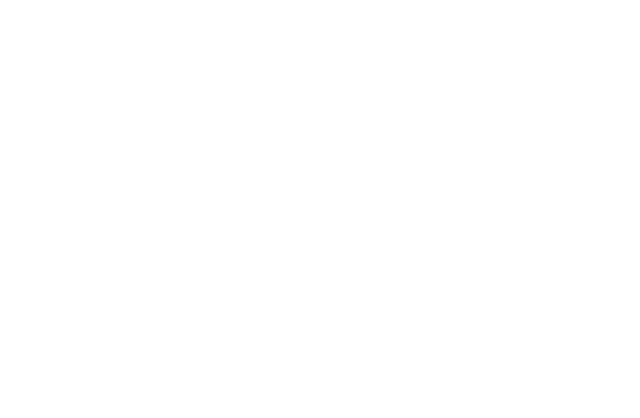
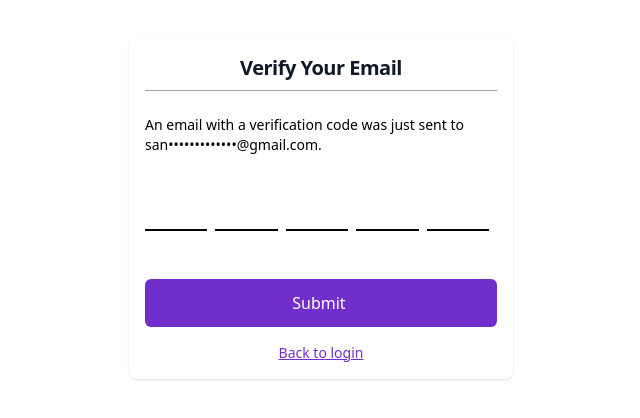
Before and after one commit to Abhishek8554/velvettee-frontend, a React (Vite) app: page /forgot-password in a window 1280 px wide. Before the commit this address had no page. Shown: the part 192-610 px from the top of the page, without its empty margins (319-959 px from the left). Built offline with nearby package versions, Linux system fonts and the light colour scheme.

Commit message:
forgor password WIP

```diff
--- a/src/App.scss
+++ b/src/App.scss
@@ -34,3 +34,21 @@
     font-size: 0.68rem;
     line-height: 1rem;
 }
+
+.otp-field[type="number"] {
+    text-align: center;
+}
+
+// Pre sets
+
+/* Chrome, Safari, Edge, Opera */
+input::-webkit-outer-spin-button,
+input::-webkit-inner-spin-button {
+  -webkit-appearance: none;
+  margin: 0;
+}
+
+/* Firefox */
+input[type=number] {
+  -moz-appearance: textfield;
+}
--- a/src/App.tsx
+++ b/src/App.tsx
@@ -1,18 +1,34 @@
-import { Route, Routes } from 'react-router-dom';
-import './App.scss';
-import Register from './screens/register/Register';
-import Login from './screens/login/Login';
-import LandingPage from './pages/landing-page/LandingPage';
+import { Route, Routes } from "react-router-dom";
+import "./App.scss";
+import Register from "./screens/Register";
+import Login from "./screens/Login";
+import LandingPage from "./pages/landing-page/LandingPage";
+import ForgotPassword from "./screens/ForgotPassword";
+import { ThemeProvider, createTheme } from "@mui/material";
 
 function App() {
+  const theme = createTheme({
+    palette: {
+      primary: {
+        main: "#722ecc",
+      },
+      secondary: {
+        main: "#eae9f2",
+      },
+    },
+  });
+
   return (
+    <ThemeProvider theme={theme}>
       <div className="app-container">
         <Routes>
           <Route path="/" Component={LandingPage} />
           <Route path="/login" Component={Login} />
           <Route path="/register" Component={Register} />
+          <Route path="/forgot-password" Component={ForgotPassword} />
         </Routes>
       </div>
+    </ThemeProvider>
   );
 }
 
--- a/src/components/Button.tsx
+++ b/src/components/Button.tsx
@@ -1,14 +1,19 @@
+import Spinner from "./Spinner";
+
 type ButtonProps = {
   text: string;
+  loader?: boolean;
 };
 
-const Button: React.FC<ButtonProps> = ({ text }) => {
+const Button: React.FC<ButtonProps> = ({ text, loader }) => {
   return (
     <button
       type="submit"
-      className="bg-blue-500 text-white p-2 rounded-md w-full sm:w-auto default-button"
+      className="bg-blue-500 text-white p-2 rounded-md w-full sm:w-auto default-button flex items-center justify-center"
     >
       {text}
+      &nbsp;
+      {loader && <Spinner />}
     </button>
   );
 };
--- a/src/components/Card.tsx
+++ b/src/components/Card.tsx
@@ -13,9 +13,7 @@
         </h5>
       </div>
 
-            <p className="mb-3 font-normal text-gray-500 dark:text-gray-400">
-                {subHeading}
-            </p>
+      <p className="mb-1 mt-6 text-sm font-medium">{subHeading}</p>
 
       <div className="card-body">{children}</div>
     </div>
--- /dev/null
+++ b/src/components/Spinner.tsx
@@ -0,0 +1,9 @@
+import { CircularProgress } from "@mui/material";
+
+type SpinnerProps = object;
+
+const Spinner: React.FC<SpinnerProps> = () => {
+  return <CircularProgress size={18} color="secondary" />;
+};
+
+export default Spinner;
--- /dev/null
+++ b/src/screens/ForgotPassword.tsx
@@ -0,0 +1,207 @@
+/* eslint-disable @typescript-eslint/no-explicit-any */
+import Card from "../components/Card";
+import { Formik, Field, Form, ErrorMessage } from "formik";
+import * as Yup from "yup";
+import Button from "../components/Button";
+import HitApi from "../classes/HitApi";
+import { RequestType } from "../enums/RequestType";
+import { Link } from "react-router-dom";
+import { useState } from "react";
+
+interface ForgotPasswordFormFields {
+  email: string;
+}
+
+interface OtpValues {
+  [key: string]: string;
+  value1: string;
+  value2: string;
+  value3: string;
+  value4: string;
+  value5: string;
+}
+
+export default function ForgotPassword() {
+  const [loader, setLoader] = useState<boolean>(false);
+  const [isVerifyEmail, setIsVerifyEmail] = useState<boolean>(true);
+  const [forgotPasswordFormValue, setForgotPasswordFormValue] =
+    useState<ForgotPasswordFormFields>({ email: "" });
+
+  const [otpFormFields, setOtpFormFields] = useState<OtpValues>({
+    value1: "",
+    value2: "",
+    value3: "",
+    value4: "",
+    value5: "",
+  });
+
+  const validationSchema = Yup.object({
+    email: Yup.string().email("Enter Valid email id").required("Required"),
+  });
+
+  const handleSubmitSendEmail = (values: ForgotPasswordFormFields) => {
+    setForgotPasswordFormValue(values);
+    setLoader(true);
+    new HitApi({
+      requestType: RequestType.POST,
+      url: "/forgot-password",
+      payload: {
+        email: values.email,
+      },
+      successCallback: (res) => {
+        setIsVerifyEmail(true);
+      },
+      errorCallback: (err) => {},
+    }).hitApi();
+  };
+
+  const handleSubmitOtpValue = () => {
+    setLoader(true);
+    new HitApi({
+      requestType: RequestType.POST,
+      url: "/forgot-password",
+      payload: {
+        otp:
+          otpFormFields.value1 +
+          otpFormFields.value2 +
+          otpFormFields.value3 +
+          otpFormFields.value4 +
+          otpFormFields.value5,
+        email: forgotPasswordFormValue.email,
+      },
+      successCallback: (res) => {
+        // TODO: Handle response here
+      },
+      errorCallback: (err) => {
+        setLoader(false);
+      },
+    }).hitApi();
+  };
+
+  const handleOtpInputChange = (
+    event: React.ChangeEvent<HTMLInputElement>,
+    nextField: string | null
+  ) => {
+    const { value, name } = event.target;
+    console.log(name, value, nextField);
+
+    setOtpFormFields((prevValues) => {
+      if (prevValues[name].length == 1 && value != "") {
+        return prevValues;
+      }
+      return {
+        ...prevValues,
+        [name]: value,
+      };
+    });
+
+    if (value && nextField) {
+      document.getElementById(nextField)?.focus();
+    }
+  };
+
+  return (
+    <div className="flex items-center justify-center h-screen">
+      {!isVerifyEmail && (
+        <Card
+          heading="Forgot Password"
+          subHeading="Please enter a valid email associated with your account to reset your password"
+        >
+          <Formik
+            initialValues={forgotPasswordFormValue}
+            validationSchema={validationSchema}
+            onSubmit={handleSubmitSendEmail}
+          >
+            {({ errors }) => (
+              <Form className="max-w-md mx-auto mt-8 bg-white sm:max-w-xl md:max-w-2xl lg:max-w-3xl xl:max-w-4xl">
+                <div className="mb-4">
+                  <Field
+                    type="email"
+                    id="email"
+                    name="email"
+                    placeholder="Enter your email"
+                    className={`mt-1 p-2 w-full border  rounded-md ve-field ${
+                      errors.email ? "default-error-border" : ""
+                    }`}
+                  />
+                  <ErrorMessage
+                    name="email"
+                    component="div"
+                    className="text-sm mt-1 default-error"
+                  />
+                </div>
+
+                <div className="mt-12 mb-4">
+                  <Button loader={loader} text="Submit"></Button>
+                </div>
+
+                <div className="flex justify-center">
+                  <Link
+                    to="/login"
+                    className="color-primary text-sm underline font-medium"
+                  >
+                    Back to login{" "}
+                  </Link>
+                </div>
+              </Form>
+            )}
+          </Formik>
+        </Card>
+      )}
+
+      {isVerifyEmail && (
+        <Card
+          heading="Verify Your Email"
+          subHeading="An email with a verification code was just sent to san•••••••••••••@gmail.com."
+        >
+          <Formik initialValues={otpFormFields} onSubmit={handleSubmitOtpValue}>
+            {({ errors }) => (
+              <Form className="max-w-md mx-auto mt-8 bg-white sm:max-w-xl md:max-w-2xl lg:max-w-3xl xl:max-w-4xl">
+                <div className="mb-4 flex">
+                  {Object.keys(otpFormFields).map((item, index) => {
+                    return (
+                      <Field
+                        type="number"
+                        key={`otp-field-${item}`}
+                        id={`otp-field-${item}`}
+                        name={item}
+                        placeholder=""
+                        required={true}
+                        value={otpFormFields[item]}
+                        className={`mt-1 mr-2 p-2 otp-field border-b-2 outline-none border-black w-1/4 ${
+                          errors[item] ? "default-error-border" : ""
+                        }`}
+                        onChange={(e: React.ChangeEvent<HTMLInputElement>) =>
+                          handleOtpInputChange(e, `otp-field-value${index + 2}`)
+                        }
+                      />
+                    );
+                  })}
+
+                  <ErrorMessage
+                    name="email"
+                    component="div"
+                    className="text-sm mt-1 default-error"
+                  />
+                </div>
+
+                <div className="mt-12 mb-4">
+                  <Button loader={loader} text="Submit"></Button>
+                </div>
+
+                <div className="flex justify-center">
+                  <Link
+                    to="/login"
+                    className="color-primary text-sm underline font-medium"
+                  >
+                    Back to login{" "}
+                  </Link>
+                </div>
+              </Form>
+            )}
+          </Formik>
+        </Card>
+      )}
+    </div>
+  );
+}
```
Lines whose indentation alone changed are shown as unchanged.
